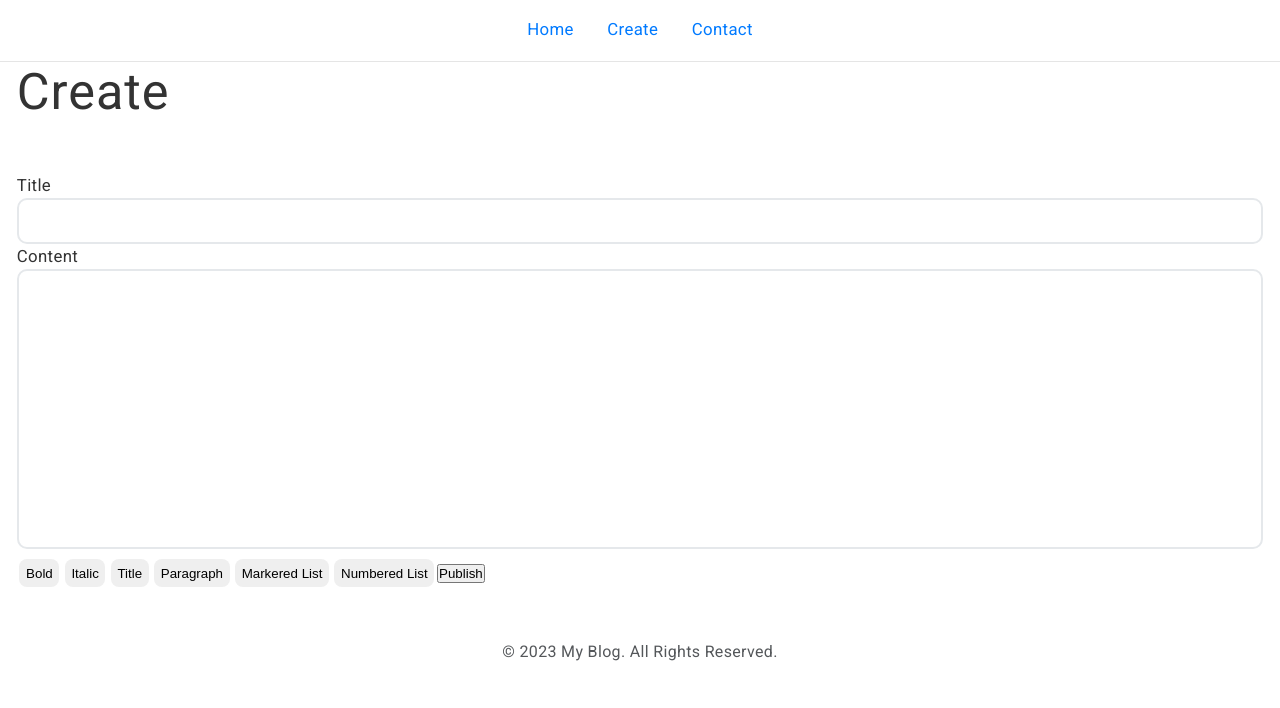
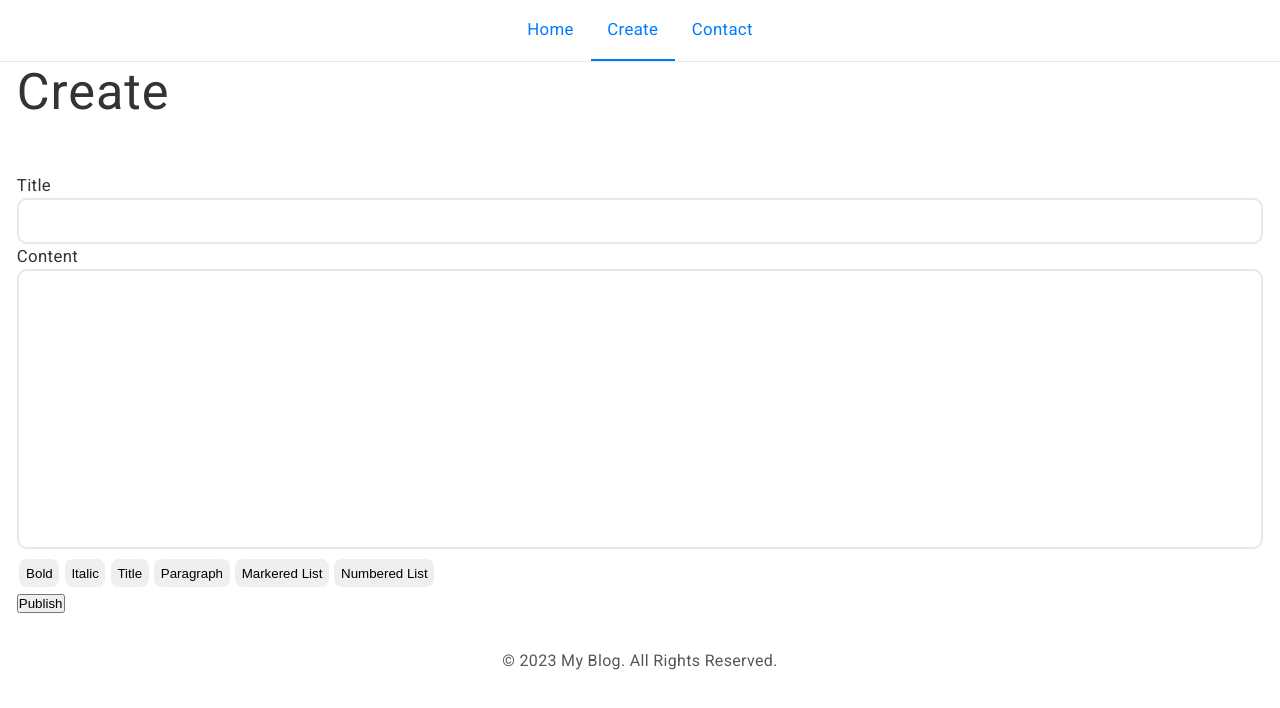
Before and after one commit to edelvarden/blog-app, a React (Vite) app: page /create in a window 1280 px wide. Shown: the top 708 px of the page. Built offline with nearby package versions, Linux system fonts and the light colour scheme.

Commit message:
active url underline

```diff
--- a/src/App.jsx
+++ b/src/App.jsx
@@ -37,7 +37,8 @@ const renderRoutes = (articles) => articles?.map(({ id, title, excerpt }, index)
 const App = () => (
   <div className="App">
     <Router>
-      <Header routes={{
+      <Header
+      routes={{
         '/': 'Home',
         '/create': 'Create',
         '/contact': 'Contact',
--- a/src/components/AddPost/index.jsx
+++ b/src/components/AddPost/index.jsx
@@ -2,21 +2,32 @@ import { useCallback, useRef } from "react";
 import useUndo from '../../hooks/useUndo';
 import styles from "./styles.module.scss";
 
+const Button = ({ name, onClick }) => {
+    return (
+        <button
+            type="button"
+            className={styles.button}
+            onMouseDown={(event) => event.preventDefault()}
+            onClick={onClick}
+        >
+            {name}
+        </button>
+    );
+};
+
 const AddPost = ({ onClose, onSave }) => {
 
     const postContentRef = useRef(null);
-    const initialState = {
+    const [postFields, setPostFields] = useUndo({
         postTitle: "",
         postContent: "",
-    };
-
-    const [postFields, setPostFields] = useUndo(initialState);
+    });
 
     const handleFieldsChange = useCallback((event) => {
         const { id, value } = event.target;
         setPostFields((prevState) => ({
             ...prevState,
-            [id]: value
+            [id]: value,
         }));
     }, []);
 
@@ -24,55 +35,61 @@ const AddPost = ({ onClose, onSave }) => {
         const postContentEl = postContentRef.current;
         const { selectionStart, selectionEnd } = postContentEl;
         const selectedString = postFields.postContent.slice(selectionStart, selectionEnd);
+        if (!selectedString.trim()) return; // nothing is selected or only whitespace is selected
 
-        if (selectedString.length > 0) {
-            const newContent = `<${tag}>${selectedString}</${tag}>`;
+        // create new content based on the tag
+        let newContent =
+            tag === "ul" || tag === "ol" ? addList(tag, selectedString) : addTag(tag, selectedString);
 
-            setPostFields(prevState => ({
-                ...prevState,
-                postContent: `${postFields.postContent.slice(0, selectionStart)}${newContent}${postFields.postContent.slice(selectionEnd)}`
-            }));
-        }
-    }, [postFields.postContent]);
+        // insert the new content
+        const startPos = Math.min(selectionStart, selectionEnd);
+        postContentEl.setRangeText(newContent, startPos, selectionEnd, 'end');
 
-    const addContentList = useCallback((tag) => {
-        const postContentEl = postContentRef.current;
-        const { selectionStart, selectionEnd } = postContentEl;
-        const selectedString = postFields.postContent.slice(selectionStart, selectionEnd);
+        // set the caret to the end of the new content
+        const newEndPos = startPos + newContent.length;
+        postContentEl.setSelectionRange(newEndPos, newEndPos);
 
-        if (selectedString.length > 0) {
-            const listItems = selectedString.split("\n").map(item => `<li>${item}</li>`).join("\n");
-            const newContent = `${postFields.postContent.slice(0, selectionStart)}<${tag}>\n${listItems}\n</${tag}>${postFields.postContent.slice(selectionEnd)}`;
+        // update state for post content
+        setPostFields(prevState => ({
+            ...prevState,
+            postContent: postContentEl.value
+        }));
+    },
+        [postFields.postContent]
+    );
 
-            setPostFields(prevState => ({
-                ...prevState,
-                postContent: newContent
-            }));
-        }
-    }, [postFields.postContent]);
-
-    const Button = ({ name, onClick }) => {
-        const handleMouseDown = (event) => {
-            event.preventDefault();
-        };
-        return (
-            <button type="button" className={styles.button} onMouseDown={handleMouseDown} onClick={onClick}>{name}</button>
-        );
+    const addTag = (tag, selectedString) => {
+        return `<${tag}>${selectedString}</${tag}>`;
     };
 
+    const addList = (tag, selectedString) => {
+        const listItems = selectedString.split("\n").map(item => `<li>${item}</li>`).join("\n");
+        return `<${tag}>\n${listItems}\n</${tag}>`;
+    };
+
+
+
     const buttonList = [
-        { name: 'Bold', onClick: () => addContentTag('b') },
-        { name: 'Italic', onClick: () => addContentTag('i') },
-        { name: 'Title', onClick: () => addContentTag('h2') },
-        { name: 'Paragraph', onClick: () => addContentTag('p') },
-        { name: 'Markered List', onClick: () => addContentList('ul') },
-        { name: 'Numbered List', onClick: () => addContentList('ol') },
+        { name: "Bold", onClick: () => addContentTag("b") },
+        { name: "Italic", onClick: () => addContentTag("i") },
+        { name: "Title", onClick: () => addContentTag("h2") },
+        { name: "Paragraph", onClick: () => addContentTag("p") },
+        { name: "Markered List", onClick: () => addContentTag("ul") },
+        { name: "Numbered List", onClick: () => addContentTag("ol") },
     ].map(({ name, onClick }, index) => (
         <Button key={index} name={name} onClick={onClick} />
     ));
 
+    const handleSubmit = (event) => {
+        event.preventDefault();
+        onSave(postFields);
+    };
+
+    const formattedContent = postFields.postContent.trim() === '' ? '' : `${postFields.postContent.split('\n').map(line => line.includes('<ol') || line.includes('<ul') || line.includes('<li') || line.includes('</ol>') || line.includes('</ul>') ? line : `<p>${line}</p>`).join('')}`;
+
+
     return (
-        <form>
+        <form onSubmit={handleSubmit}>
             <label className={styles.label}>Title</label>
             <input
                 className={styles.input}
@@ -89,13 +106,16 @@ const AddPost = ({ onClose, onSave }) => {
                 value={postFields.postContent}
                 onChange={handleFieldsChange}
             />
-            {buttonList}
+            <div className={styles.textareaButtons}>
+                {buttonList}
+            </div>
             <button type="submit">Publish</button>
 
             {postFields.postContent.length > 0 && <h2>Preview:</h2>}
             <div
+                className={styles.previewWrapper}
                 dangerouslySetInnerHTML={{
-                    __html: `<p>${postFields.postTitle}</p>${postFields.postContent}`,
+                    __html: formattedContent,
                 }}
             ></div>
         </form>
--- a/src/components/Header/index.jsx
+++ b/src/components/Header/index.jsx
@@ -1,11 +1,13 @@
 import { useEffect, useRef, useState } from "react";
-import { Link } from "react-router-dom";
+import { Link, useLocation } from "react-router-dom";
 import Container from "../Container";
-import styles from "./styles.module.scss";
+import "./styles.scss";
 
-const Header = ({ routes }) => {
+const Header = ({ routes, current }) => {
   const [offset, setOffset] = useState(0);
   const headerRef = useRef(null);
+  const location = useLocation();
+
 
   useEffect(() => {
     const handleScroll = () =>
@@ -22,17 +24,19 @@ const Header = ({ routes }) => {
   return (
     <>
       <header
-        className={styles.header}
+        className="header"
         ref={headerRef}
         style={{ position: "fixed", width: "100%", zIndex: 9999 }}
       >
         <Container>
-          <div className={styles.body}>
-            <nav>
-              <ul className={styles.menu}>
+          <div className="header__content">
+            <nav className="header__menu">
+              <ul
+                className={`header__menu`}
+              >
                 {menuItems.map(([path, name]) => (
                   <li key={path}>
-                    <Link className={styles.menuLink} to={path}>
+                    <Link className={`header__menu__link${path === location.pathname ? " active" : ""}`} to={path}>
                       {name}
                     </Link>
                   </li>
--- a/src/components/Header/styles.module.scss
+++ /dev/null
@@ -1,59 +0,0 @@
-@import "../../variables.scss";
-
-.body {
-  align-items: center;
-  display: flex;
-  justify-content: space-between;
-}
-
-.header {
-  background-color: val(card-bgcolor);
-  position: relative;
-  width: 100%;
-  z-index: 9999;
-  border-bottom: 1px solid rgba(0, 0, 0, 0.1);
-
-  nav {
-    width: 100%;
-    display: flex;
-    align-items: center;
-    justify-content: center;
-  }
-}
-
-.logo {
-  color: val(main-font-color);
-  font-size: 2rem;
-  font-weight: bold;
-  letter-spacing: 2px;
-  margin-left: 1rem;
-  text-transform: uppercase;
-}
-
-.menu {
-  align-items: center;
-  display: flex;
-  list-style: none;
-}
-
-.menuItem {
-  font-size: 1.2rem;
-  letter-spacing: 1px;
-  margin-right: 2rem;
-  text-transform: uppercase;
-}
-
-.menuLink {
-  border-bottom: 2px solid transparent;
-  color: val(link-color);
-  text-decoration: none;
-  transition: border-color 0.3s ease-in-out;
-  display: flex;
-  height: 100%;
-  padding: 1em;
-
-  &:hover,
-  &.active {
-    border-color: val(link-color);
-  }
-}
--- /dev/null
+++ b/src/components/Header/styles.scss
@@ -0,0 +1,44 @@
+@import "../../variables.scss";
+
+.header {
+  background-color: val(card-bgcolor);
+  position: relative;
+  width: 100%;
+  z-index: 9999;
+  border-bottom: 1px solid rgba(0, 0, 0, 0.1);
+
+  &__body {
+    align-items: center;
+    display: flex;
+    justify-content: space-between;
+  }
+
+  &__nav {
+    width: 100%;
+    display: flex;
+    align-items: center;
+    justify-content: center;
+  }
+
+  &__menu {
+    align-items: center;
+    justify-content: center;
+    display: flex;
+    list-style: none;
+
+    &__link {
+      border-bottom: 2px solid transparent;
+      color: val(link-color);
+      text-decoration: none;
+      transition: border-color 0.3s ease-in-out;
+      display: flex;
+      height: 100%;
+      padding: 1em;
+
+      &:hover,
+      &.active {
+        border-color: val(link-color);
+      }
+    }
+  }
+}
```
